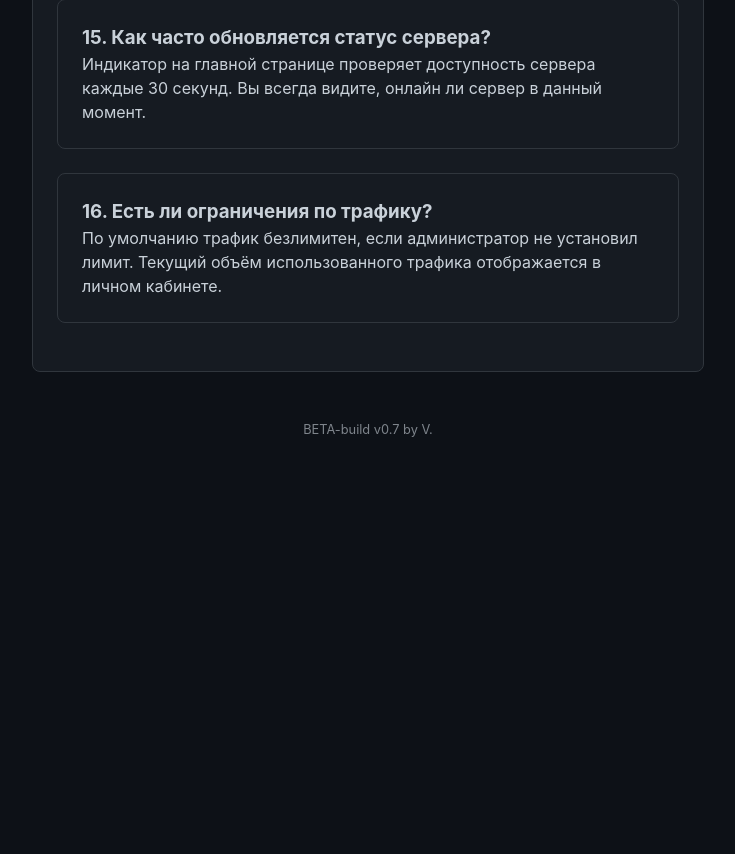
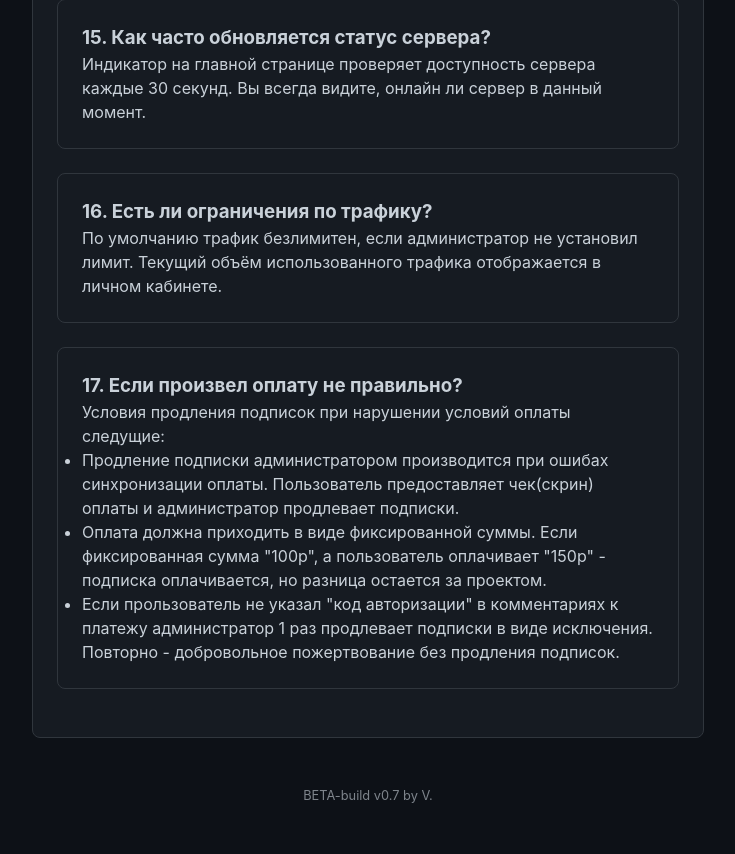
Before and after one commit to by-vshrd/web_panel, a Django app: page /accounts/faq/ in a window 1280 px wide. Shown: the part 3045-3899 px from the top of the page, without its empty margins (272-1007 px from the left). Before the commit the page ends 3482 px from the top, so only its background shows below. Run offline with Django 5.2, Linux system fonts and the light colour scheme; data that the repository does not hold is empty.

Commit message:
dev_build_07

```diff
--- a/templates/faq.html
+++ b/templates/faq.html
@@ -105,5 +105,16 @@
   <p>По умолчанию трафик безлимитен, если администратор не установил лимит. Текущий объём использованного трафика отображается в личном кабинете.</p>
 </div>
 
+<div class="card">
+  <h3>17. Если произвел оплату не правильно?</h3>
+  <p>Условия продления подписок при нарушении условий оплаты следущие:
+  <ul>
+      <li>Продление подписки администратором производится при ошибах синхронизации оплаты. Пользователь предоставляет чек(скрин) оплаты и администратор продлевает подписки.</li>
+      <li>Оплата должна приходить в виде фиксированной суммы. Если фиксированная сумма "100р", а пользователь оплачивает "150р" - подписка оплачивается, но разница остается за проектом.</li>
+      <li>Если прользователь не указал "код авторизации" в комментариях к платежу администратор 1 раз продлевает подписки в виде исключения. Повторно - добровольное пожертвование без продления подписок.</li>
+  </ul>
+  </p>
+</div>
+
 </div>
 {% endblock %}
```
